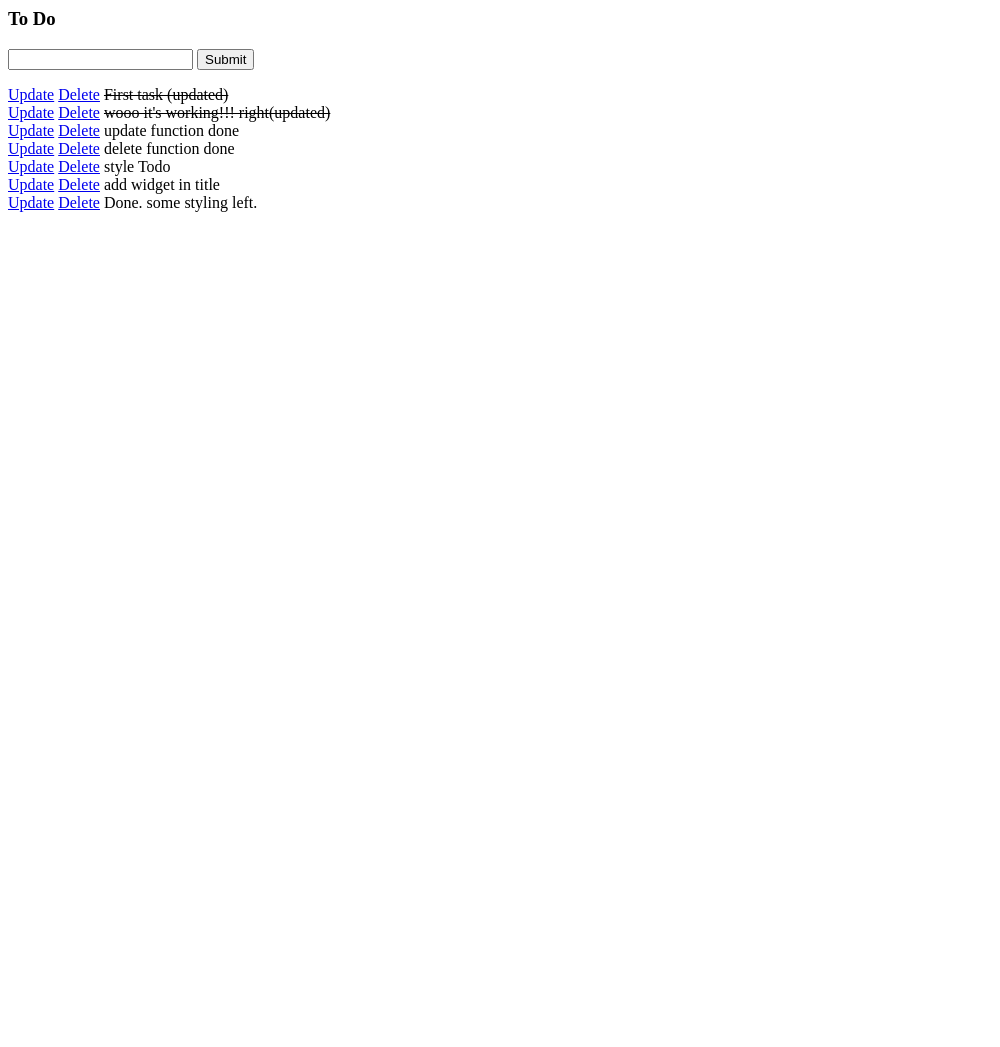
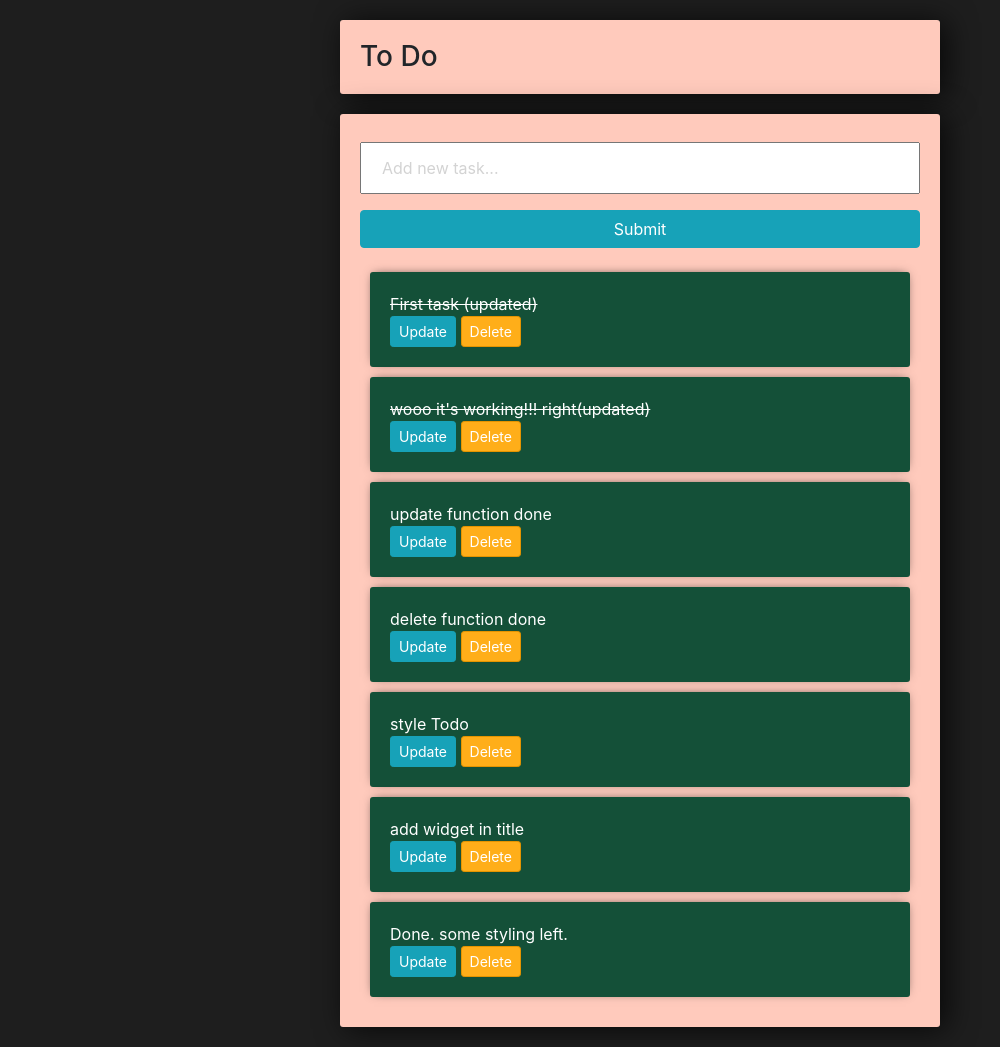
Before and after one commit to MdAkdas/Todo, a Django app: page / in a window 1280 px wide. Shown: the whole page, without its empty margins (0-1000 px from the left). Before the commit the page ends 212 px from the top, so only its background shows below. Run offline with Django 3.2, Linux system fonts and the light colour scheme; data comes from the database, SQL or seed files in the repository; both versions use the stored data as it was after the commit; some libraries are stand-ins or nearby versions.

Commit message:
Homepage styling done

```diff
--- a/tasks/forms.py
+++ b/tasks/forms.py
@@ -5,6 +5,7 @@ from .models import *
 
 #creating model form
 class TaskForm(forms.ModelForm):
+	title = forms.CharField(widget = forms.TextInput(attrs={'placeholder':'Add new task...'}))
 
 	class Meta:
 		model = Task
--- a/tasks/templates/tasks/list.html
+++ b/tasks/templates/tasks/list.html
@@ -1,20 +1,78 @@
-<h3>To Do</h3>
+<link rel="stylesheet" href="https://stackpath.bootstrapcdn.com/bootstrap/4.3.1/css/bootstrap.min.css" integrity="sha384-ggOyR0iXCbMQv3Xipma34MD+dH/1fQ784/j6cY/iJTQUOhcWr7x9JvoRxT2MZw1T" crossorigin="anonymous">
 
+<style>
+
+	body{
+		background-color: #1E1E1E;
+	}
+
+	input{
+		width: 100%;
+		padding: 12px 20px;
+		margin: 8px 0;
+		box-sizing: border-box;
+	}
+
+	input::placeholder {
+	  color: #d3d3d3;
+	}
+
+	.submit{
+		background-color: #6BA3E8;
+	}
+
+	.center-column{
+		width:600px;
+		margin: 20px auto;
+		padding:20px;
+		background-color: #FFCABC;
+		border-radius: 3px;
+		box-shadow: 6px 2px 30px 0px rgba(0,0,0,0.75);
+	}
+
+	.item-row{
+		background-color: #145038;
+		margin: 10px;
+		padding: 20px;
+		border-radius: 3px;
+		color: #fff;
+		font-size: 16px;
+		box-shadow: 0px -1px 10px -4px rgba(0,0,0,0.75);
+	}
+
+	.btn-danger{
+		background-color: #ffae19;
+		border-color: #e59400;
+	}
+
+</style>
+
+
+<h3 class=center-column >To Do</h3>
+
+<div class= center-column>
 	<form method="POST" action="/">
 		{% csrf_token %} <!--adding security-->
 		{{form.title}} <!-- to show only title-->
-	<input type="submit" name="Create Task">
+		<input class="btn btn-info" type="submit" name="Create Task">
 	</form>
 
+	<div>
 		{% for task in tasks %}
-<div>
-	<a href="{% url 'update_task' task.id %}">Update</a>
-	<a href="{% url 'delete_task' task.id %}">Delete</a>
+		<div class= item-row >
+
 
 			{% if task.complete == True %}
 			<strike>{{task}}</strike>
 			{% else %}
 			<span>{{task}}</span>
 			{% endif %}
+			<br>
+			<a class="btn btn-sm btn-info" href="{% url 'update_task' task.id %}">Update</a>
+
+			<a class="btn btn-sm btn-danger" href="{% url 'delete_task' task.id %}">Delete</a>
 		</div>
 		{% endfor %}
+	</div>
+
+</div>
```
Also changed, not shown: db.sqlite3. Lines whose indentation alone changed are shown as unchanged.
